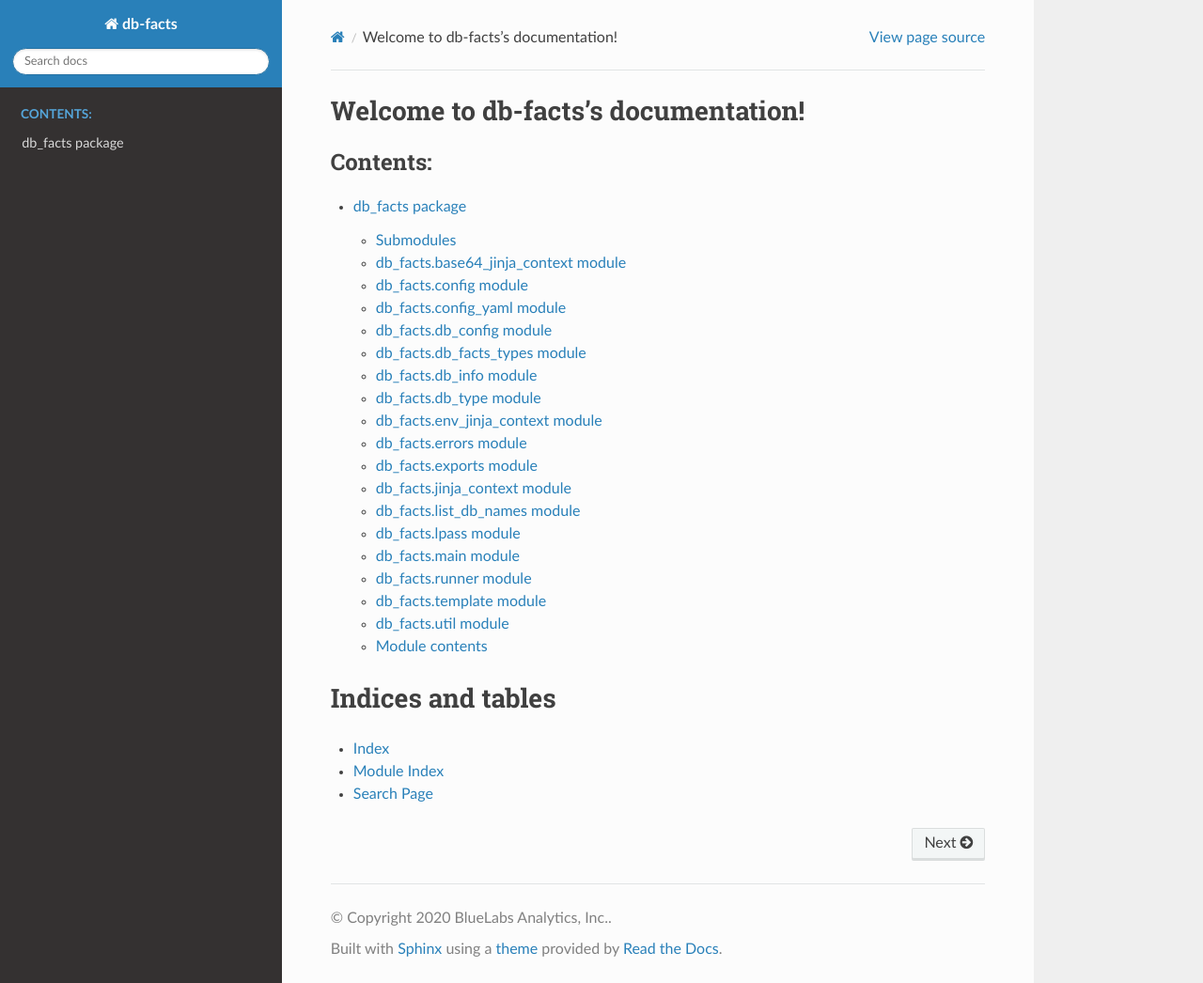
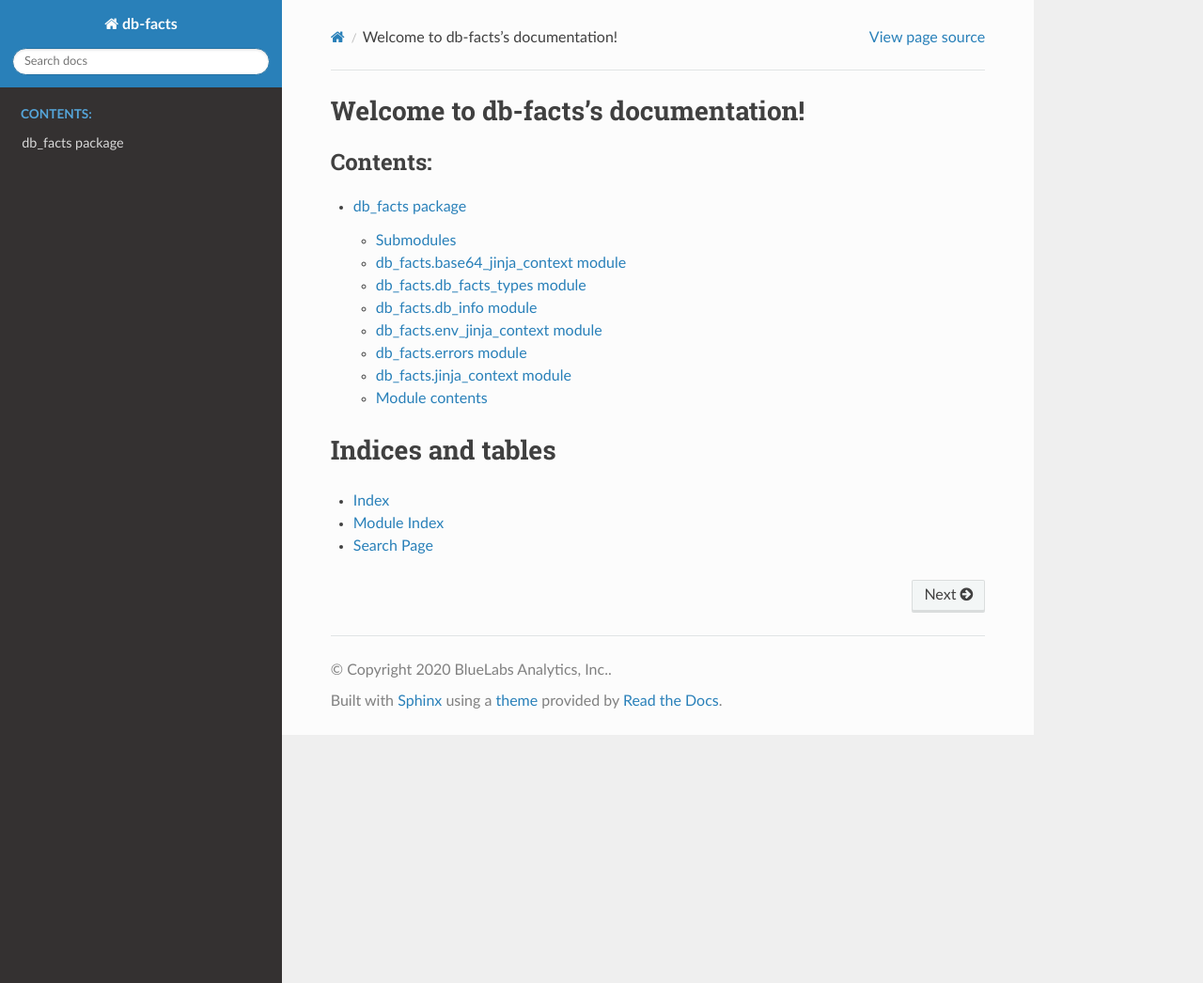
Before and after one commit to bluelabsio/db-facts, a Sphinx documentation site: the page built from docs/source/index.rst, in a window 1280 px wide and 1046 px high. Shown: the whole window at 94% size. Built offline with Sphinx 7.4.7 and the Read the Docs theme 2.0.0, drawn with Linux system fonts in a browser that asks for light colours.

Commit message:
Trim off internal modules

```diff
--- a/docs/source/db_facts.rst
+++ b/docs/source/db_facts.rst
@@ -8,30 +8,6 @@ db\_facts.base64\_jinja\_context module
 ---------------------------------------
 
 .. automodule:: db_facts.base64_jinja_context
-   :members:
-   :undoc-members:
-   :show-inheritance:
-
-db\_facts.config module
------------------------
-
-.. automodule:: db_facts.config
-   :members:
-   :undoc-members:
-   :show-inheritance:
-
-db\_facts.config\_yaml module
------------------------------
-
-.. automodule:: db_facts.config_yaml
-   :members:
-   :undoc-members:
-   :show-inheritance:
-
-db\_facts.db\_config module
----------------------------
-
-.. automodule:: db_facts.db_config
    :members:
    :undoc-members:
    :show-inheritance:
@@ -52,14 +28,6 @@ db\_facts.db\_info module
    :undoc-members:
    :show-inheritance:
 
-db\_facts.db\_type module
--------------------------
-
-.. automodule:: db_facts.db_type
-   :members:
-   :undoc-members:
-   :show-inheritance:
-
 db\_facts.env\_jinja\_context module
 ------------------------------------
 
@@ -76,14 +44,6 @@ db\_facts.errors module
    :undoc-members:
    :show-inheritance:
 
-db\_facts.exports module
-------------------------
-
-.. automodule:: db_facts.exports
-   :members:
-   :undoc-members:
-   :show-inheritance:
-
 db\_facts.jinja\_context module
 -------------------------------
 
@@ -92,55 +52,6 @@ db\_facts.jinja\_context module
    :undoc-members:
    :show-inheritance:
 
-db\_facts.list\_db\_names module
---------------------------------
-
-.. automodule:: db_facts.list_db_names
-   :members:
-   :undoc-members:
-   :show-inheritance:
-
-db\_facts.lpass module
-----------------------
-
-.. automodule:: db_facts.lpass
-   :members:
-   :undoc-members:
-   :show-inheritance:
-
-db\_facts.main module
----------------------
-
-.. automodule:: db_facts.main
-   :members:
-   :undoc-members:
-   :show-inheritance:
-
-db\_facts.runner module
------------------------
-
-.. automodule:: db_facts.runner
-   :members:
-   :undoc-members:
-   :show-inheritance:
-
-db\_facts.template module
--------------------------
-
-.. automodule:: db_facts.template
-   :members:
-   :undoc-members:
-   :show-inheritance:
-
-db\_facts.util module
----------------------
-
-.. automodule:: db_facts.util
-   :members:
-   :undoc-members:
-   :show-inheritance:
-
-
 Module contents
 ---------------
 
```
